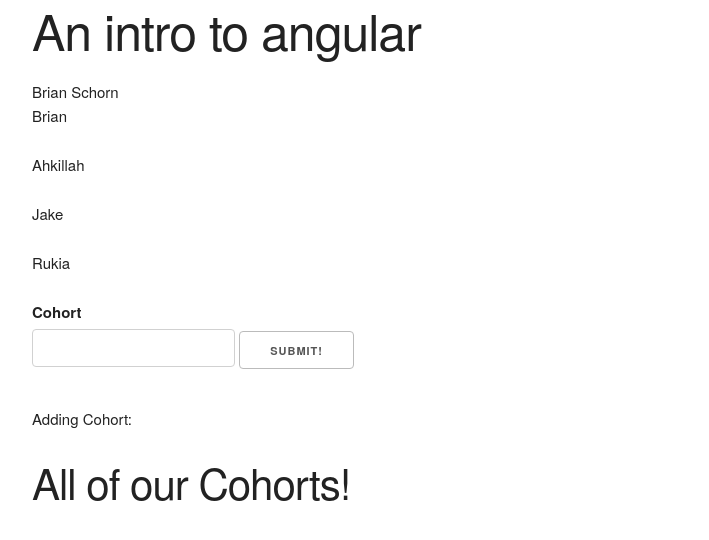
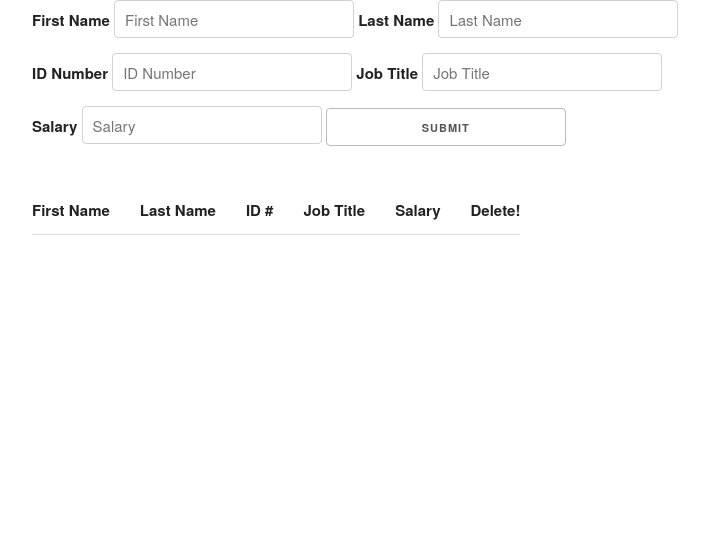
Before and after one commit to Brian-Schorn/Angular-Weekend-Challenge-Redo, a website: page public/views/index.html in a window 1280 px wide. Shown: the whole page, without its empty margins (128-837 px from the left). Drawn offline with Linux system fonts and the light colour scheme; files whose address does not match are found by name.

Commit message:
Completed Delete Functionality

```diff
--- a/public/scripts/client.js
+++ b/public/scripts/client.js
@@ -6,15 +6,23 @@
     //controller as syntax
     var intro = this;
 
-    intro.fullName = 'Brian Schorn';
-
-    intro.upsilon = ['Brian', 'Ahkillah', 'Jake', 'Rukia'];
-
-    intro.cohorts = [];
+    intro.employees = [];
 
     intro.addCohort = function(cohortname){
       intro.cohorts.push(cohortname);
       intro.cohort.name = '';
     };
 
+    intro.addEmp = function(employee){
+
+      //Adds the new employee to the employee array
+      intro.employees.push(angular.copy(employee));
+      console.log("Employee Object from Form:",angular.copy(employee));
+
+    };
+
+    intro.deleteEmp = function(index){
+      console.log(index);
+      intro.employees.splice(index,1);
+    }
   });
--- /dev/null
+++ b/public/vendors/mystyles.css
@@ -0,0 +1,5 @@
+
+input, label {
+  width: 25%;
+  display: inline;
+}
--- a/public/views/index.html
+++ b/public/views/index.html
@@ -2,39 +2,56 @@
 <html>
   <head>
     <meta charset="utf-8">
-    <title>Upsilon Angular Intro</title>
+    <title>Weekend Challenge 1 Angular REDO</title>
     <script src="vendors/angular.min.js" charset="utf-8"></script>
     <script src="scripts/client.js" charset="utf-8"></script>
     <link rel="stylesheet" href="/vendors/normalize.css">
     <link rel="stylesheet" href="/vendors/skeleton.css">
+    <link rel="stylesheet" href="/vendors/mystyles.css">
   </head>
-  <body>
-    <main class="container" ng-app="introApp" ng-controller="IntroController as intro">
-      <header>
-        <h1>An intro to angular </h1>
-      </header>
-      {{ intro.fullName }}
-      <p ng-repeat="upsilonian in intro.upsilon">
-      {{ upsilonian }}
-      </p>
+  <body ng-app="introApp">
+    <main class="container" ng-controller="IntroController as intro">
 
-
-      <form class="thing">
-        <label for="cohort">Cohort</label>
-        <input type="text" ng-model="intro.cohort.name" />
-        <button type="submit" ng-click="intro.addCohort(intro.cohort.name)">Submit!</button>
+      <form>
+        <label for="employeeFirstName">First Name</label>
+        <input type="text" ng-model="intro.emp.FirstName" name="employeeFirstName" placeholder="First Name"/>
+        <label for="employeeLastName">Last Name</label>
+        <input type="text" ng-model="intro.emp.LastName" name="employeeLastName" placeholder="Last Name"/>
+        <br />
+        <label for="employeeIdNumber">ID Number</label>
+        <input type="text" ng-model="intro.emp.ID" placeholder="ID Number"/>
+        <label for="employeeJobTitle">Job Title</label>
+        <input type="text" ng-model="intro.emp.jobTitle" placeholder="Job Title"/>
+        <br />
+        <label for="employeeSalary">Salary</label>
+        <input type="text" ng-model="intro.emp.salary" placeholder="Salary"/>
+        <input type="submit" ng-click="intro.addEmp(intro.emp)" value="Submit" />
       </form>
 
-      <p>
-        Adding Cohort: {{intro.cohort.name}}
-      </p>
+      <table id="empList">
+        <thead>
+          <tr>
+            <th>First Name</th>
+            <th>Last Name</th>
+            <th>ID #</th>
+            <th>Job Title</th>
+            <th>Salary</th>
+            <th>Delete!</th>
+          </tr>
+        </thead>
+        <tbody>
+          <tr ng-repeat="emp in intro.employees">
+            <td>{{emp.FirstName}}</td>
+            <td>{{emp.LastName}}</td>
+            <td>{{emp.ID}}</td>
+            <td>{{emp.jobTitle}}</td>
+            <td>{{emp.salary}}</td>
+            <td><button ng-click="intro.deleteEmp($index)">Delete Employee</button></td>
 
-      <h2>All of our Cohorts!</h2>
-      <ul>
-        <li ng-repeat="cohort in intro.cohorts">
-          {{ cohort }}
-        </li>
-      </ul>
+          </tr>
+        </tbody>
+      </table>
+
     </main>
   </body>
 </html>
```
